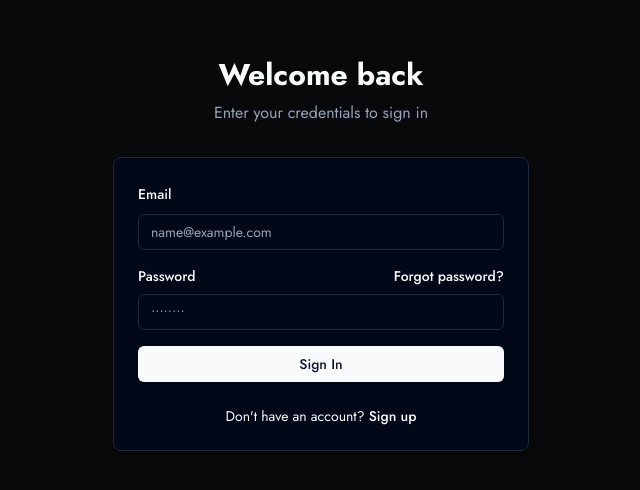
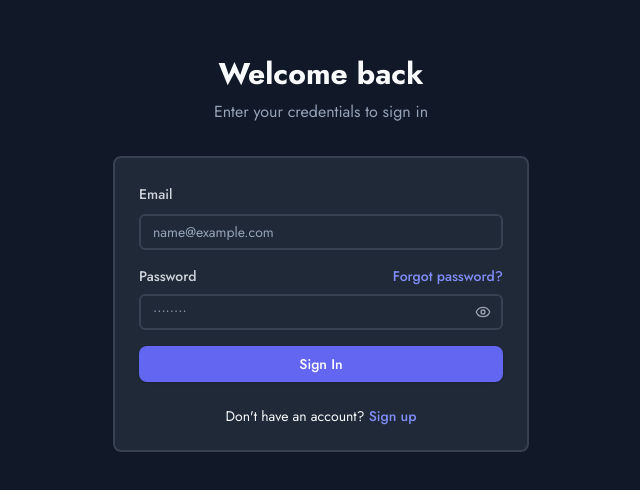
Before and after one commit to Naveenmeh02/next-supabase-dashboard, a Next.js app: page /auth in a window 1280 px wide. Shown: the part 146-636 px from the top of the page, without its empty margins (319-959 px from the left). Built offline with nearby package versions, Linux system fonts and the light colour scheme; no server answers.

Commit message:
made some basic ui changes

```diff
--- a/app/auth/components/AuthForm.tsx
+++ b/app/auth/components/AuthForm.tsx
@@ -21,6 +21,7 @@ import { toast } from "@/components/ui/use-toast";
 import { AiOutlineLoading3Quarters } from "react-icons/ai";
 import { cn } from "@/lib/utils";
 import { loginWithEmailAndPassword, signUpWithEmailAndPassword } from "../actions";
+import { Eye, EyeOff } from "lucide-react";
 
 const FormSchema = z.object({
   email: z.string().email("Please enter a valid email address"),
@@ -32,6 +33,7 @@ type AuthMode = 'login' | 'signup';
 export default function AuthForm() {
   const [mode, setMode] = useState<AuthMode>('login');
   const [isPending, setIsPending] = useState(false);
+  const [showPassword, setShowPassword] = useState(false);
   const router = useRouter();
 
   const form = useForm<z.infer<typeof FormSchema>>({
@@ -100,7 +102,8 @@ export default function AuthForm() {
         </p>
       </div>
 
-      <div className="bg-card p-6 rounded-lg shadow-md border">
+      <div className="bg-white dark:bg-gray-800 border-2 border-gray-200 dark:border-gray-700 rounded-lg shadow-sm transition-colors duration-300">
+        <div className="p-6">
         <Form {...form}>
           <form onSubmit={form.handleSubmit(onSubmit)} className="space-y-4">
             <FormField
@@ -108,7 +111,7 @@ export default function AuthForm() {
               name="email"
               render={({ field }) => (
                 <FormItem>
-                  <FormLabel>Email</FormLabel>
+                  <FormLabel className="text-sm font-medium text-gray-700 dark:text-gray-300">Email</FormLabel>
                   <FormControl>
                     <Input
                       placeholder="name@example.com"
@@ -117,6 +120,7 @@ export default function AuthForm() {
                       autoComplete="email"
                       autoCorrect="off"
                       disabled={isPending}
+                      className="border-2 border-gray-200 dark:border-gray-700 focus-visible:ring-indigo-500 transition-colors duration-300"
                       {...field}
                     />
                   </FormControl>
@@ -131,24 +135,35 @@ export default function AuthForm() {
               render={({ field }) => (
                 <FormItem>
                   <div className="flex items-center justify-between">
-                    <FormLabel>Password</FormLabel>
+                    <FormLabel className="text-sm font-medium text-gray-700 dark:text-gray-300">Password</FormLabel>
                     {mode === 'login' && (
                       <Link
                         href="/forgot-password"
-                        className="text-sm font-medium text-primary hover:underline"
+                        className="text-sm font-medium text-indigo-600 hover:text-indigo-700 dark:text-indigo-400 dark:hover:text-indigo-300 transition-colors duration-300"
                       >
                         Forgot password?
                       </Link>
                     )}
                   </div>
                   <FormControl>
+                    <div className="relative">
                       <Input
-                      type="password"
+                        type={showPassword ? 'text' : 'password'}
                         placeholder="••••••••"
                         autoComplete={mode === 'login' ? 'current-password' : 'new-password'}
                         disabled={isPending}
+                        className="pr-10 border-2 border-gray-200 dark:border-gray-700 focus-visible:ring-indigo-500 transition-colors duration-300"
                         {...field}
                       />
+                      <button
+                        type="button"
+                        aria-label={showPassword ? 'Hide password' : 'Show password'}
+                        onClick={() => setShowPassword((v) => !v)}
+                        className="absolute inset-y-0 right-0 flex items-center pr-3 text-gray-500 hover:text-gray-700 dark:text-gray-400 dark:hover:text-gray-200 transition-colors duration-300"
+                      >
+                        {showPassword ? <EyeOff className="h-4 w-4" /> : <Eye className="h-4 w-4" />}
+                      </button>
+                    </div>
                   </FormControl>
                   <FormMessage />
                 </FormItem>
@@ -157,7 +172,7 @@ export default function AuthForm() {
 
             <Button
               type="submit"
-              className="w-full mt-6"
+              className="w-full mt-6 bg-indigo-600 hover:bg-indigo-700 text-white dark:bg-indigo-500 dark:hover:bg-indigo-600 transition-colors duration-300 rounded-lg"
               disabled={isPending}
             >
               {isPending && (
@@ -175,7 +190,7 @@ export default function AuthForm() {
               <button
                 type="button"
                 onClick={toggleMode}
-                className="font-medium text-primary hover:underline"
+                className="font-medium text-indigo-600 hover:text-indigo-700 hover:underline dark:text-indigo-400 dark:hover:text-indigo-300 transition-colors duration-300"
               >
                 Sign up
               </button>
@@ -186,7 +201,7 @@ export default function AuthForm() {
               <button
                 type="button"
                 onClick={toggleMode}
-                className="font-medium text-primary hover:underline"
+                className="font-medium text-indigo-600 hover:text-indigo-700 hover:underline dark:text-indigo-400 dark:hover:text-indigo-300 transition-colors duration-300"
               >
                 Sign in
               </button>
@@ -195,5 +210,6 @@ export default function AuthForm() {
         </div>
         </div>
       </div>
+    </div>
   );
 }
--- a/app/auth/page.tsx
+++ b/app/auth/page.tsx
@@ -10,7 +10,7 @@ export default async function page() {
 		return redirect("/dashboard");
 	}
 	return (
-		<div className="flex items-center justify-center h-screen">
+		<div className="min-h-screen bg-gray-50 dark:bg-gray-900 flex items-center justify-center px-4 py-8 transition-colors duration-300">
 			<AuthForm />
 		</div>
 	);
--- a/app/dashboard/components/DistributorSidebar.tsx
+++ b/app/dashboard/components/DistributorSidebar.tsx
@@ -19,13 +19,16 @@ export default function DistributorSidebar() {
 
   return (
     <div className="hidden md:flex md:flex-shrink-0">
-      <div className="flex flex-col w-64 border-r border-gray-200 bg-white dark:bg-gray-800">
-        <div className="flex flex-col flex-grow pt-5 pb-4 overflow-y-auto">
-          <div className="flex items-center flex-shrink-0 px-4">
+      <div className="flex flex-col w-64 border-r border-gray-200 bg-white dark:bg-gray-900 dark:border-gray-800">
+        <div className="flex flex-col flex-grow overflow-y-auto">
+          {/* Header */}
+          <div className="flex items-center flex-shrink-0 px-6 py-6 border-b border-gray-200 dark:border-gray-800">
             <h1 className="text-xl font-bold text-gray-900 dark:text-white">Distributor Hub</h1>
           </div>
-          <div className="mt-5 flex-1 flex flex-col">
-            <nav className="flex-1 px-2 space-y-1">
+
+          {/* Navigation */}
+          <div className="flex-1 px-4 py-6">
+            <nav className="space-y-2">
               {navItems.map((item) => {
                 const isActive = pathname === item.href;
                 return (
@@ -33,18 +36,18 @@ export default function DistributorSidebar() {
                     key={item.name}
                     href={item.href}
                     className={cn(
+                      'group flex items-center gap-3 px-4 py-3 text-sm font-medium rounded-lg transition-all duration-300 ease-in-out',
                       isActive
-                        ? 'bg-gray-100 text-indigo-600 dark:bg-gray-700 dark:text-white'
-                        : 'text-gray-600 hover:bg-gray-50 hover:text-gray-900 dark:text-gray-300 dark:hover:bg-gray-700 dark:hover:text-white',
-                      'group flex items-center px-2 py-2 text-sm font-medium rounded-md'
+                        ? 'bg-indigo-50 text-indigo-600 border-2 border-indigo-200 dark:bg-indigo-950/50 dark:text-indigo-400 dark:border-indigo-900'
+                        : 'text-gray-700 border-2 border-transparent hover:bg-gray-50 hover:text-gray-900 hover:border-gray-200 dark:text-gray-300 dark:hover:bg-gray-800 dark:hover:text-white dark:hover:border-gray-700'
                     )}
                   >
                     <item.icon
                       className={cn(
+                        'flex-shrink-0 h-5 w-5 transition-colors duration-300',
                         isActive
-                          ? 'text-indigo-500 dark:text-indigo-400'
-                          : 'text-gray-400 group-hover:text-gray-500 dark:group-hover:text-gray-300',
-                        'mr-3 flex-shrink-0 h-6 w-6'
+                          ? 'text-indigo-600 dark:text-indigo-400'
+                          : 'text-gray-400 group-hover:text-gray-600 dark:group-hover:text-gray-300'
                       )}
                       aria-hidden="true"
                     />
@@ -54,8 +57,10 @@ export default function DistributorSidebar() {
               })}
             </nav>
           </div>
-          <div className="p-4 border-t border-gray-200 dark:border-gray-700">
-            <SignOut className="w-full justify-start text-gray-700 hover:text-gray-900 dark:text-gray-300 dark:hover:text-white" />
+
+          {/* Sign Out Section */}
+          <div className="px-4 py-4 border-t border-gray-200 dark:border-gray-800">
+            <SignOut className="w-full flex items-center justify-center gap-3 px-4 py-3 border-2 border-red-200 dark:border-red-900 rounded-lg text-red-600 dark:text-red-400 text-sm font-medium bg-red-50 dark:bg-red-950/30 transition-all duration-300 ease-in-out hover:bg-red-100 hover:text-red-700 hover:border-red-300 dark:hover:bg-red-950/50 dark:hover:text-red-300 dark:hover:border-red-800" />
           </div>
         </div>
       </div>
--- a/app/dashboard/settings/page.tsx
+++ b/app/dashboard/settings/page.tsx
@@ -361,7 +361,7 @@ export default function SettingsPage() {
       </Card>
 
       {/* Danger Zone */}
-      <Card className="border-red-200 dark:border-red-900">
+      <Card className="border-red-200 dark:border-red-900 bg-red-500/10 dark:bg-red-500/10">
   <CardHeader>
     <CardTitle className="text-red-600 dark:text-red-400">Danger Zone</CardTitle>
     <CardDescription>Actions that affect your account</CardDescription>
```
Also changed, not shown: context/AppContext.tsx (added, +65 -0 lines). Lines whose indentation alone changed are shown as unchanged.
